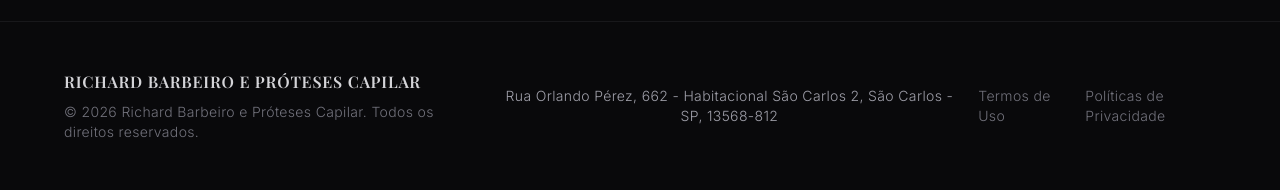
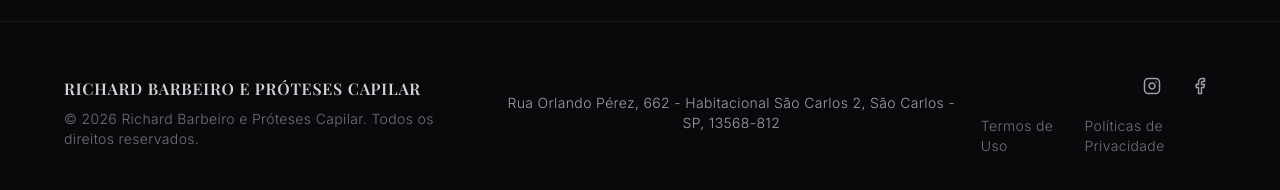
Before and after one commit to pedropetenon/Richard, a Next.js app: page / in a window 1280 px wide. Shown: the part 8309-8499 px from the top of the page. Built offline with nearby package versions, Linux system fonts and the light colour scheme; a web font is replaced by a local one.

Commit message:
feat: adiciona links e ícones do instagram e facebook no footer

```diff
--- a/src/components/Footer.tsx
+++ b/src/components/Footer.tsx
@@ -1,4 +1,5 @@
 import React from 'react';
+import { Instagram, Facebook } from 'lucide-react';
 
 export function Footer() {
   const currentYear = new Date().getFullYear();
@@ -24,8 +25,32 @@
           </p>
         </div>
 
-        {/* Right Side: Legal links */}
-        <div className="flex gap-6">
+        {/* Right Side: Social & Legal links */}
+        <div className="flex flex-col items-center md:items-end gap-3.5">
+          {/* Social Icons */}
+          <div className="flex gap-4 items-center">
+            <a
+              href="https://www.instagram.com/richardprotesecapilar/"
+              target="_blank"
+              rel="noopener noreferrer"
+              className="text-zinc-400 hover:text-amber-500 transition-colors duration-300 p-1.5 rounded-full hover:bg-zinc-900 border border-transparent hover:border-zinc-800/80"
+              aria-label="Siga-nos no Instagram"
+            >
+              <Instagram className="w-4.5 h-4.5" />
+            </a>
+            <a
+              href="https://www.facebook.com/BarberShopRichard"
+              target="_blank"
+              rel="noopener noreferrer"
+              className="text-zinc-400 hover:text-amber-500 transition-colors duration-300 p-1.5 rounded-full hover:bg-zinc-900 border border-transparent hover:border-zinc-800/80"
+              aria-label="Siga-nos no Facebook"
+            >
+              <Facebook className="w-4.5 h-4.5" />
+            </a>
+          </div>
+
+          {/* Legal Links */}
+          <div className="flex gap-5">
             <a
               href="#"
               className="hover:text-zinc-300 transition-colors duration-300 tracking-wide hover:underline underline-offset-4"
@@ -39,6 +64,7 @@
               Políticas de Privacidade
             </a>
           </div>
+        </div>
 
       </div>
     </footer>
```
Lines whose indentation alone changed are shown as unchanged.
